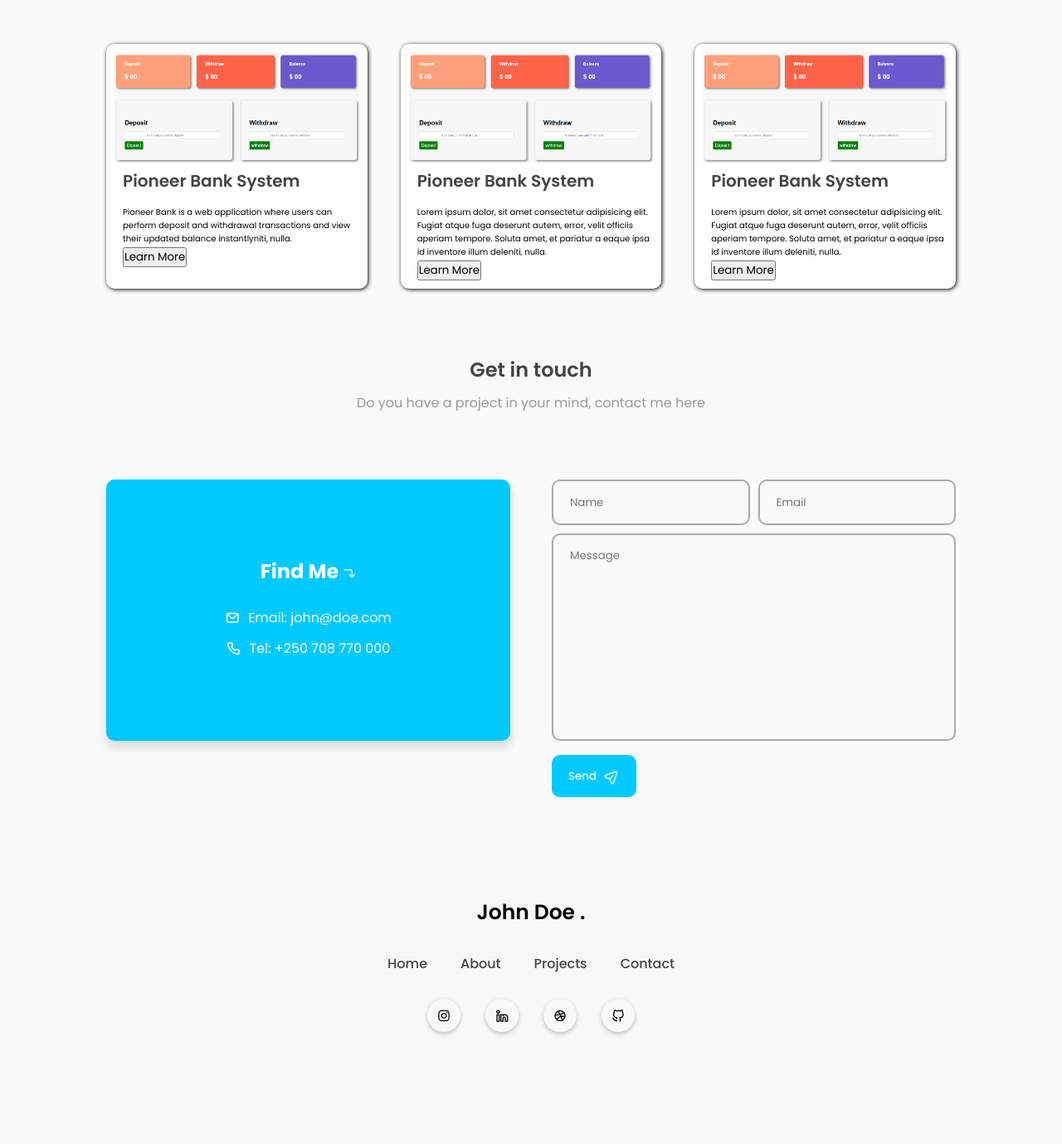
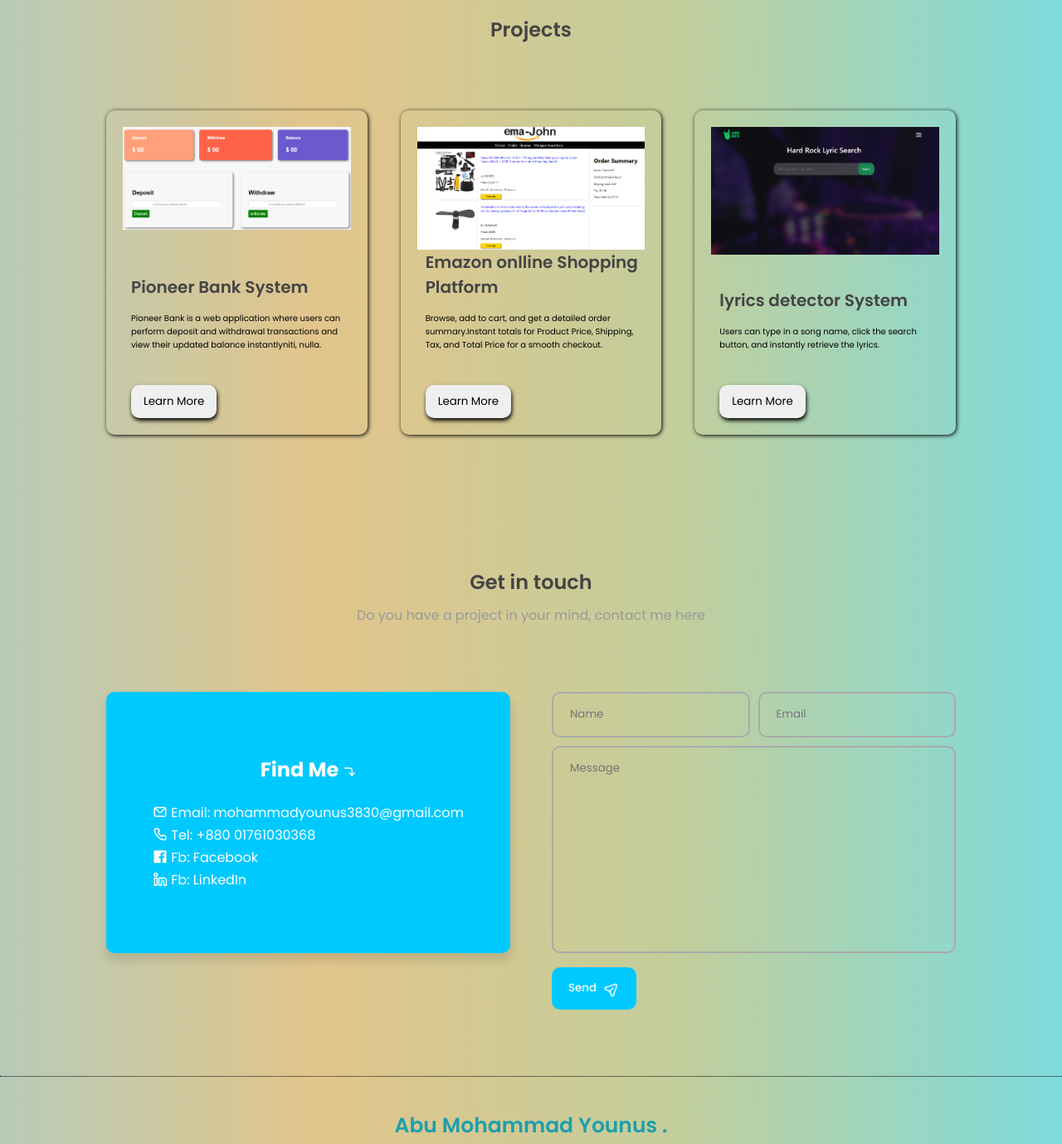
Before and after one commit to MohammadYounus68/portfolio, a plain HTML site: page index.html in a window 1280 px wide. Shown: the part 1420-2799 px from the top of the page at 83% size. Before the commit the page ends 2724 px from the top, so only its background shows below. Drawn offline with nearby package versions, Linux system fonts and the light colour scheme.

Commit message:
new fixed change background and change project box

```diff
--- a/assets/css/style.css
+++ b/assets/css/style.css
@@ -3,7 +3,7 @@
 
 /* ----- VARIABLES ----- */
 :root{
-    --body-color: rgb(250, 250, 250);
+    --body-color: linear-gradient(to right, #e4afcb 0%, #b8cbb8 0%, #b8cbb8 0%, #e2c58b 30%, #c2ce9c 64%, #7edbdc 100%);;
 	--color-white: rgb(255, 255, 255);
 
 	--text-color-second: rgb(68, 68, 68);
@@ -49,6 +49,9 @@ html{
     background: #bbb;
 }
 
+body {
+    background: var(--body-color);
+}
 
 /* ---##-- REUSABLE CSS --##--- */
 
@@ -76,10 +79,9 @@ i{
 }
 
 /* ------- BASE -------- */
-body{
-    background: var(--body-color);
 
-}
+
+
 .container{
     width: 100%;
     position: relative;
@@ -370,8 +372,13 @@ h3{
 
 }
 .project-col {
-    padding: 10px;
-    background:var(--color-white);
+    display: flex;
+    flex-direction: column;
+    justify-content: space-between;
+    width: 100%;
+    padding: 20px;
+    box-shadow: 0px 4px 8px rgba(0, 0, 0, 0.2);
+
 }
 .project-row .project-col {
     width: 50%;
@@ -387,6 +394,16 @@ h3{
 }
 .project-row .project-col img {
     width: 100%;
+}
+.project-box-des p {
+    padding-bottom: 40px;
+}
+
+.project-btn {
+   padding: 10px 15px 10px 15px;
+   border-radius: 10px;
+   border: none;
+   box-shadow: 1px 3px 5px black;
 }
 /* ----- CONTACT BOX ----- */
 .contact-info{
@@ -420,11 +437,21 @@ h3{
 .contact-info::after{
     background: var(--color-white);
 }
-.contact-info:hover.contact-info h2,
+/*.contact-info:hover.contact-info h2,
 .contact-info:hover.contact-info p,
 .contact-info:hover.contact-info i{
     color: #777;
     z-index: 2;
+}*/
+.contact-des {
+    color: white;
+}
+.contact-des a {
+    text-decoration: none;
+    color: white;
+}
+.contact-des a:hover {
+    color: #777;
 }
 
 /* ----- CONTACT FORM ----- */
@@ -480,8 +507,9 @@ footer{
     align-items: center;
     flex-direction: column;
     row-gap: 30px;
-    background: #F8F8F8;
     padding-block: 40px 60px;
+    background-image: var(--body-color);
+    border-top: 1px dotted black;
 }
 .top-footer p{
     font-size: 25px;
@@ -506,6 +534,13 @@ footer{
 .bottom-footer{
     font-size: 14px;
     margin-top: 10px;
+}
+.icon:hover {
+    background: rgba(0, 0, 0, 0.2);
+}
+.icon a i:hover {
+    color: orange;
+
 }
 
 
--- a/index.html
+++ b/index.html
@@ -13,12 +13,12 @@
     <!-- --------- FAVICON ---------- -->
     <link rel="shortcut icon" href="assets/images/favicon.png" type="image/x-icon">
 
-    <title>Portfolio | Ludiflex</title>
+    <title>Portfolio</title>
 </head>
 <body>
    <div class="container">
     <!-- --------------- HEADER --------------- -->
-      <nav id="header">
+      <nav id="header" class="header">
         <div class="nav-logo">
             <p class="nav-name">Younus</p>
             <span>.</span>
@@ -74,10 +74,15 @@
 
                 </div>
                 <div class="social_icons">
-                    <div class="icon"><i class="uil uil-instagram"></i></div>
-                    <div class="icon"><i class="uil uil-linkedin-alt"></i></div>
-                    <div class="icon"><i class="uil uil-dribbble"></i></div>
-                    <div class="icon"><i class="uil uil-github-alt"></i></div>
+                        <div class="icon">
+                            <a href="https://www.linkedin.com/in/abu-mohammad-younus-2557221b7/"><i class="uil uil-linkedin-alt"></i></a>
+                        </div>
+                        <div class="icon">
+                            <a href="https://www.facebook.com/saurav.ahshan/"><i class="uil uil-facebook"></i></a>
+                        </div>
+                        <div class="icon">
+                            <a href="https://github.com/MohammadYounus68"><i class="uil uil-github-alt"></i></a>
+                        </div>
                 </div>
           </div>
           <div class="featured-image">
@@ -85,12 +90,12 @@
                 <img src="assets/images/avatar.jpg" alt="avatar">
             </div>
           </div>
-          <div class="scroll-icon-box">
+          <!-- <div class="scroll-icon-box">
             <a href="#about" class="scroll-btn">
                 <i class="uil uil-mouse-alt"></i>
                 <p>Scroll Down</p>
             </a>
-          </div>
+          </div> -->
 
        </section>
 
@@ -147,7 +152,7 @@
        <!-- -------------- PROJECT BOX ---------------- -->
 
        <!-- My new box---------------------------------- -->
-       <section>
+       <section class="section" id="projects">
            <div class="top-header">
                <h1>Projects</h1>
            </div>
@@ -159,27 +164,27 @@
                         <h3>Pioneer Bank System</h3>
                         <p>Pioneer Bank is a web application where users can perform deposit and withdrawal transactions and view their updated balance instantlyniti, nulla.
                         </p>
-                        <button>Learn More</button>
+                        <a href=""><button class="project-btn">Learn More</button></a>
                     </div>
                 </div>
 
                 <div class="project-col">
-                    <img src="assets/images/pioneer.png" alt="">
+                    <img src="assets/images/emazon.png" alt="">
                     <div class="project-box-des">
-                        <h3>Pioneer Bank System</h3>
-                        <p>Lorem ipsum dolor, sit amet consectetur adipisicing elit. Fugiat atque fuga deserunt autem, error, velit officiis aperiam tempore. Soluta amet, et pariatur a eaque ipsa id inventore illum deleniti, nulla.
+                        <h3>Emazon onlline Shopping Platform</h3>
+                        <p>Browse, add to cart, and get a detailed order summary.Instant totals for Product Price, Shipping, Tax, and Total Price for a smooth checkout.
                         </p>
-                        <button>Learn More</button>
+                        <a href=""><button class="project-btn">Learn More</button></a>
                     </div>
                 </div>
 
                 <div class="project-col">
-                    <img src="assets/images/pioneer.png" alt="">
+                    <img src="assets/images/lyrics.png" alt="">
                     <div class="project-box-des">
-                        <h3>Pioneer Bank System</h3>
-                        <p>Lorem ipsum dolor, sit amet consectetur adipisicing elit. Fugiat atque fuga deserunt autem, error, velit officiis aperiam tempore. Soluta amet, et pariatur a eaque ipsa id inventore illum deleniti, nulla.
+                        <h3>lyrics detector System</h3>
+                        <p>Users can type in a song name, click the search button, and instantly retrieve the lyrics.
                         </p>
-                        <button>Learn More</button>
+                        <a href=""><button class="project-btn">Learn More</button></a>
                     </div>
                 </div>
             </div>
@@ -196,8 +201,13 @@
              <div class="col">
                 <div class="contact-info">
                     <h2>Find Me <i class="uil uil-corner-right-down"></i></h2>
-                    <p><i class="uil uil-envelope"></i> Email: john@doe.com</p>
-                    <p><i class="uil uil-phone"></i> Tel: +250 708 770 000</p>
+                    <div class="contact-des">
+                        <p><i class="uil uil-envelope"></i> Email: mohammadyounus3830@gmail.com</p>
+                        <p><i class="uil uil-phone"></i> Tel: +880 01761030368</p>
+                        <p style="color: white;"><i class="uil uil-facebook"></i> Fb: <a href="https://www.facebook.com/saurav.ahshan/">Facebook</a></p>
+                        <p style="color: white;"><i class="uil uil-linkedin-alt"></i> Fb: <a href="https://www.linkedin.com/in/abu-mohammad-younus-2557221b7/">LinkedIn</a></p>
+
+                    </div>
                 </div>
              </div>
              <div class="col">
@@ -223,7 +233,7 @@
     <!-- --------------- FOOTER --------------- -->
     <footer>
         <div class="top-footer">
-            <p>John Doe .</p>
+            <p style="color: #1E9FAB;">Abu Mohammad Younus .</p>
         </div>
         <div class="middle-footer">
             <ul class="footer-menu">
@@ -242,10 +252,15 @@
             </ul>
         </div>
         <div class="footer-social-icons">
-            <div class="icon"><i class="uil uil-instagram"></i></div>
-            <div class="icon"><i class="uil uil-linkedin-alt"></i></div>
-            <div class="icon"><i class="uil uil-dribbble"></i></div>
-            <div class="icon"><i class="uil uil-github-alt"></i></div>
+            <div class="icon">
+                <a href="https://www.linkedin.com/in/abu-mohammad-younus-2557221b7/"><i class="uil uil-linkedin-alt"></i></a>
+            </div>
+            <div class="icon">
+                <a href="https://www.facebook.com/saurav.ahshan/"><i class="uil uil-facebook"></i></a>
+            </div>
+            <div class="icon">
+                <a href="https://github.com/MohammadYounus68"><i class="uil uil-github-alt"></i></a>
+            </div>
         </div>
     </footer>
 
```
Also changed, not shown: assets/images/emazon.png (renamed from assets/images/Screenshot 2024-10-30 232829.png).
